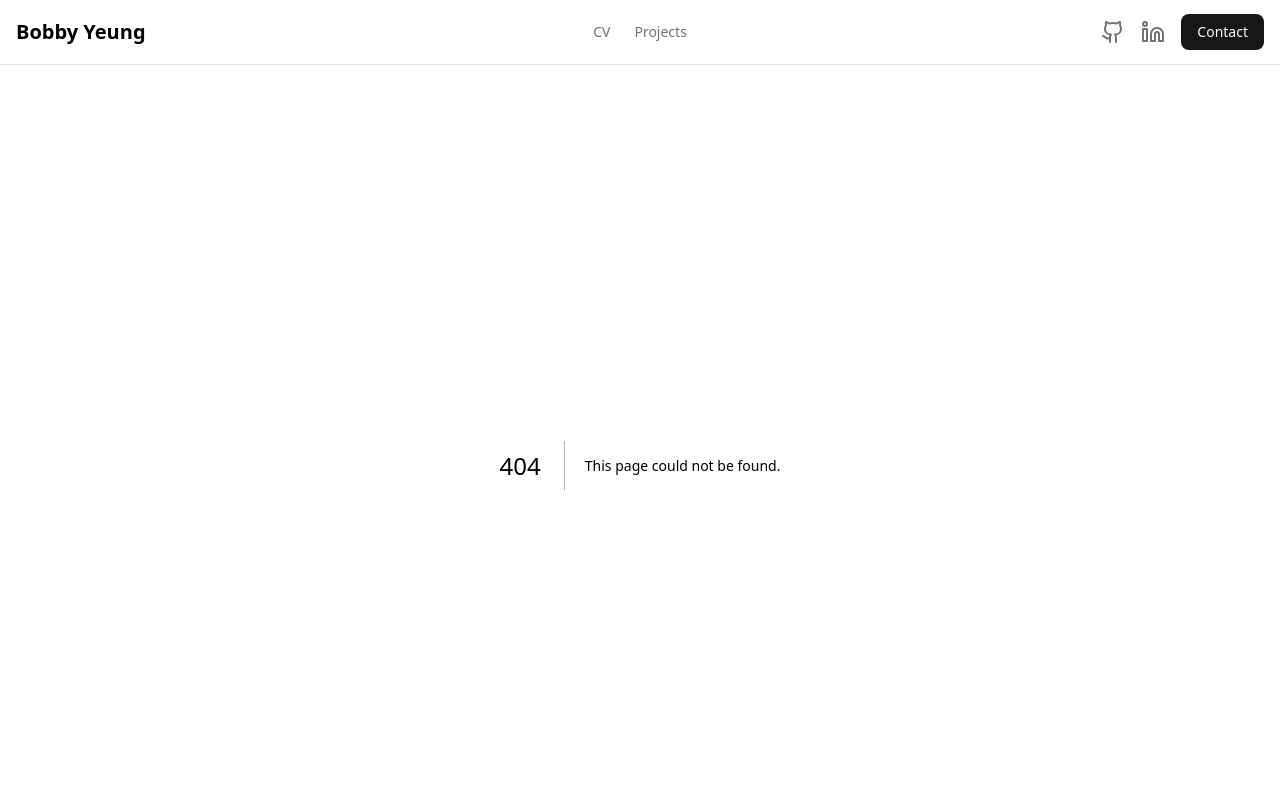
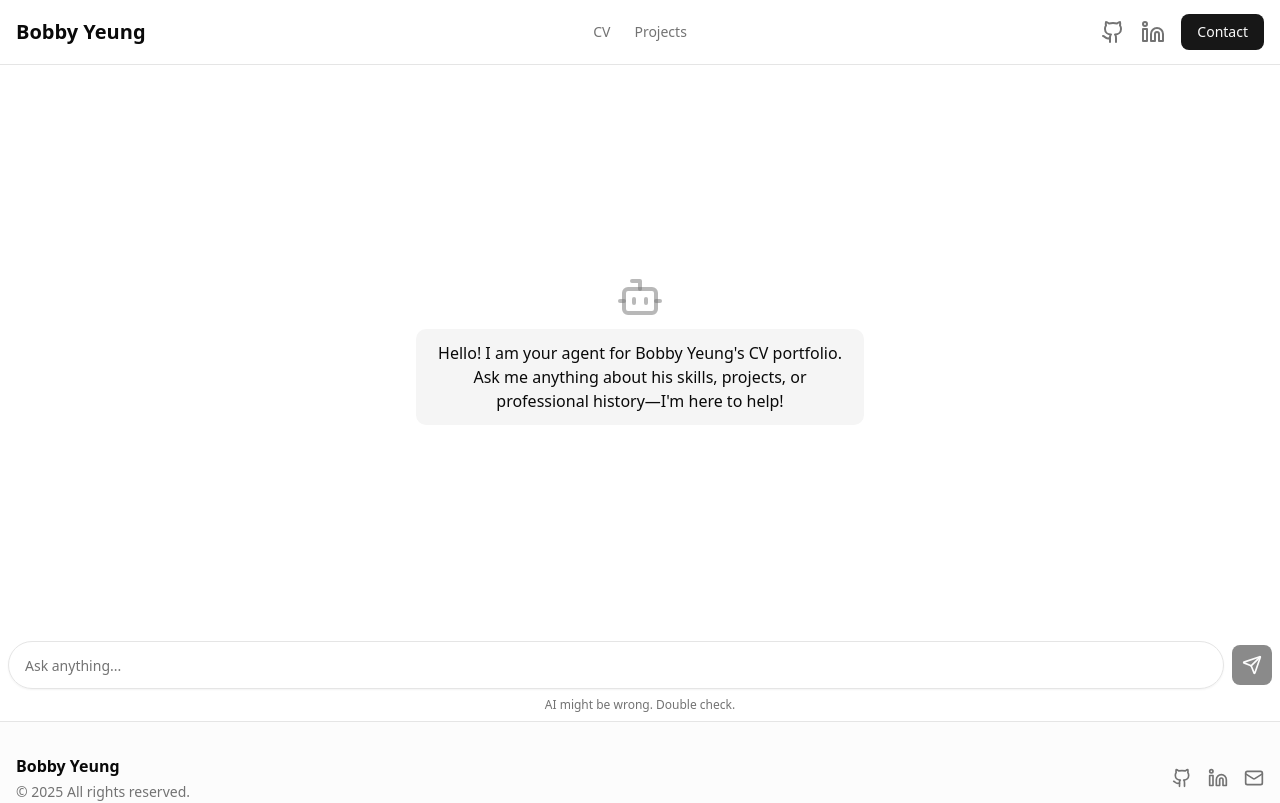
Before and after one commit to bobbyyng/portfolio, a Next.js app: page /chat in a window 1280 px wide. Before the commit this address had no page. Shown: the top 803 px of the page. Built offline with nearby package versions, Linux system fonts and the light colour scheme.

Commit message:
Enhance portfolio chat functionality by integrating AI SDKs and creating chat API. Added new chat page and input component for user interaction. Updated dependencies in package.json and lock files for improved performance and features.

```diff
--- /dev/null
+++ b/app/api/chat/route.ts
@@ -0,0 +1,25 @@
+import { createXai } from "@ai-sdk/xai";
+import { convertToModelMessages, streamText, type UIMessage } from "ai";
+import profile from "@/content/profile.json";
+
+const xai = createXai({
+  apiKey: process.env.XAI_API_KEY,
+});
+
+export async function POST(req: Request) {
+  const { messages }: { messages: UIMessage[] } = await req.json();
+
+  const result = streamText({
+    model: xai("grok-4-1-fast-non-reasoning"),
+    // system: `
+    //     You are Bobby Yeung Portfolio Agent. Your role is to clearly introduce and represent Bobby Yeung in any conversation, providing helpful and informative answers about Bobby Yeung's background, work, and achievements. Always be professional, concise, and engaging.
+    //     Here is Bobby Yeung's profile: ${JSON.stringify(profile)}.
+    // `,
+    system: `
+        You are Bobby Yeung Portfolio Agent. Your role is to clearly introduce and represent Bobby Yeung in any conversation, providing helpful and informative answers about Bobby Yeung's background, work, and achievements. Always be professional, concise, and engaging.
+    `,
+    messages: convertToModelMessages(messages),
+  });
+
+  return result.toUIMessageStreamResponse();
+}
--- /dev/null
+++ b/app/chat/page.tsx
@@ -0,0 +1,150 @@
+"use client";
+
+import { useChat } from "@ai-sdk/react";
+import { DefaultChatTransport } from "ai";
+import { useState, useEffect } from "react";
+import { Input } from "@/components/ui/input";
+import { Button } from "@/components/ui/button";
+import { Send, Bot } from "lucide-react";
+
+const WELCOME_MESSAGE =
+  "Hello! I am your agent for Bobby Yeung's CV portfolio. Ask me anything about his skills, projects, or professional history—I'm here to help!";
+
+export default function Page() {
+  const [input, setInput] = useState("");
+  const [streamingText, setStreamingText] = useState("");
+  const [isStreaming, setIsStreaming] = useState(true);
+
+  const { messages, sendMessage, status } = useChat({
+    transport: new DefaultChatTransport({
+      api: "/api/chat",
+    }),
+  });
+
+  useEffect(() => {
+    if (messages.length === 0 && isStreaming) {
+      let currentIndex = 0;
+      const interval = setInterval(() => {
+        if (currentIndex < WELCOME_MESSAGE.length) {
+          setStreamingText(WELCOME_MESSAGE.slice(0, currentIndex + 1));
+          currentIndex++;
+        } else {
+          setIsStreaming(false);
+          clearInterval(interval);
+        }
+      }, 30); // Adjust speed here (lower = faster)
+
+      return () => clearInterval(interval);
+    }
+  }, [messages.length, isStreaming]);
+
+  const handleSend = async () => {
+    if (input.trim() && status !== "submitted" && status !== "streaming") {
+      await sendMessage({
+        parts: [{ type: "text", text: input }],
+      });
+      setInput("");
+    }
+  };
+
+  return (
+    <div className="flex flex-col h-[calc(100vh-64px-80px)] container mx-auto">
+      {/* Messages Container */}
+      <div className="flex-1 overflow-y-auto p-4 space-y-4">
+        {messages.length === 0 && (
+          <div className="flex items-center justify-center h-full">
+            <div className="text-center space-y-2 max-w-md w-full">
+              <Bot className="size-12 mx-auto text-muted-foreground/50" />
+              <div className="flex justify-start">
+                <div className="bg-muted rounded-lg px-4 py-3">
+                  <p className="text-foreground whitespace-pre-wrap wrap-break-word">
+                    {streamingText}
+                    {isStreaming && (
+                      <span className="inline-block w-0.5 h-4 bg-foreground ml-1 animate-pulse" />
+                    )}
+                  </p>
+                </div>
+              </div>
+            </div>
+          </div>
+        )}
+
+        {messages.map((message, index) => (
+          <div
+            key={index}
+            className={`flex ${
+              message.role === "user" ? "justify-end" : "justify-start"
+            }`}
+          >
+            <div
+              className={`max-w-[80%] px-4 py-3 ${
+                message.role === "user"
+                  ? "bg-primary text-primary-foreground rounded-3xl"
+                  : "bg-muted text-foreground rounded-3xl"
+              }`}
+            >
+              {message.parts.map((part, partIndex) => {
+                if (part.type === "text") {
+                  return (
+                    <div
+                      key={`${message.id}-text-${partIndex}`}
+                      className="whitespace-pre-wrap wrap-break-word"
+                    >
+                      {part.text}
+                    </div>
+                  );
+                }
+                return null;
+              })}
+            </div>
+          </div>
+        ))}
+
+        {(status === "submitted" || status === "streaming") && (
+          <div className="flex justify-start">
+            <div className="bg-muted rounded-lg px-4 py-3">
+              <div className="flex gap-1">
+                <span className="size-2 rounded-full bg-muted-foreground/50 animate-bounce [animation-delay:-0.3s]"></span>
+                <span className="size-2 rounded-full bg-muted-foreground/50 animate-bounce [animation-delay:-0.15s]"></span>
+                <span className="size-2 rounded-full bg-muted-foreground/50 animate-bounce"></span>
+              </div>
+            </div>
+          </div>
+        )}
+      </div>
+
+      {/* Input Area */}
+      <div className="bg-background p-2 space-y-2">
+        <div className="flex gap-2 items-center">
+          <Input
+            value={input}
+            onChange={(e) => setInput(e.target.value)}
+            onKeyDown={async (e) => {
+              if (e.key === "Enter" && !e.shiftKey) {
+                e.preventDefault();
+                await handleSend();
+              }
+            }}
+            placeholder="Ask anything..."
+            disabled={status === "submitted" || status === "streaming"}
+            className="flex-1 rounded-full text-xs px-4 py-3 h-12"
+            style={{ fontSize: "0.875rem", minHeight: "2.25rem" }}
+          />
+          <Button
+            onClick={handleSend}
+            disabled={
+              !input.trim() || status === "submitted" || status === "streaming"
+            }
+            size="icon"
+            className="shrink-0 h-10 w-10"
+          >
+            <Send className="size-5" />
+          </Button>
+        </div>
+        <p className="text-xs text-muted-foreground text-center">
+          AI might be wrong. Double check.
+        </p>
+      </div>
+    </div>
+  );
+}
--- /dev/null
+++ b/components/ui/input.tsx
@@ -0,0 +1,21 @@
+import * as React from "react"
+
+import { cn } from "@/lib/utils"
+
+function Input({ className, type, ...props }: React.ComponentProps<"input">) {
+  return (
+    <input
+      type={type}
+      data-slot="input"
+      className={cn(
+        "file:text-foreground placeholder:text-muted-foreground selection:bg-primary selection:text-primary-foreground dark:bg-input/30 border-input h-9 w-full min-w-0 rounded-md border bg-transparent px-3 py-1 text-base shadow-xs transition-[color,box-shadow] outline-none file:inline-flex file:h-7 file:border-0 file:bg-transparent file:text-sm file:font-medium disabled:pointer-events-none disabled:cursor-not-allowed disabled:opacity-50 md:text-sm",
+        "focus-visible:border-ring focus-visible:ring-ring/50 focus-visible:ring-[3px]",
+        "aria-invalid:ring-destructive/20 dark:aria-invalid:ring-destructive/40 aria-invalid:border-destructive",
+        className
+      )}
+      {...props}
+    />
+  )
+}
+
+export { Input }
--- a/package.json
+++ b/package.json
@@ -9,10 +9,14 @@
     "lint": "eslint"
   },
   "dependencies": {
+    "@ai-sdk/openai": "^2.0.88",
+    "@ai-sdk/react": "^2.0.116",
+    "@ai-sdk/xai": "^2.0.41",
     "@mdx-js/loader": "^3.1.1",
     "@mdx-js/react": "^3.1.1",
     "@next/mdx": "^16.0.3",
     "@radix-ui/react-slot": "^1.2.4",
+    "ai": "^5.0.114",
     "class-variance-authority": "^0.7.1",
     "clsx": "^2.1.1",
     "lucide": "^0.561.0",
```
Also changed, not shown: 2 other files (tests, documents, lock files or other folders).
